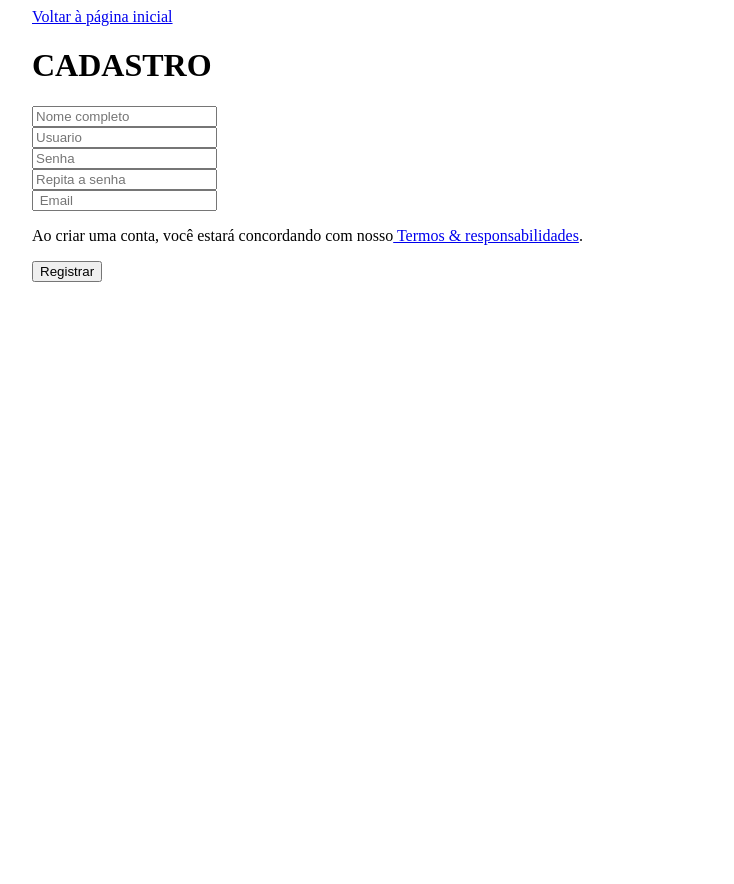
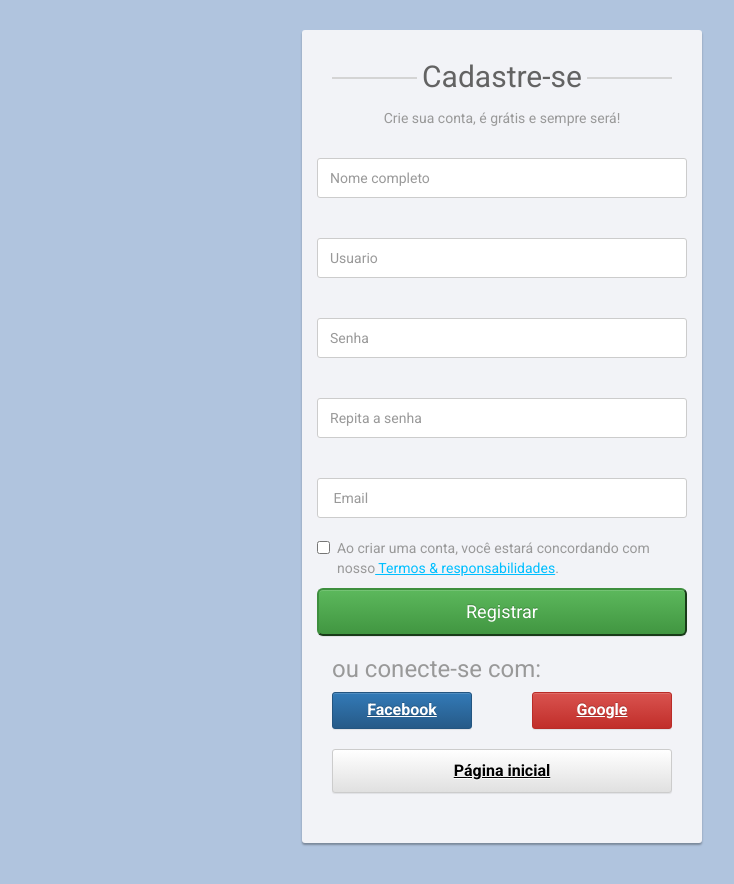
Before and after one commit to pcs-uniriotec/ClubeDasCifras, a website: page ProjetoClubeDasCifra/src/html/cadastro.html in a window 1280 px wide. Shown: the whole page, without its empty margins (138-872 px from the left). Before the commit the page ends 800 px from the top, so only its background shows below. Drawn offline with nearby package versions, Linux system fonts and the light colour scheme.

Commit message:
Front Cadastro
Atualização do container ( css global para escopos iguais)
Envio da pagina cadastro.html funcional

```diff
--- a/ProjetoClubeDasCifra/src/css/corpo.css
+++ b/ProjetoClubeDasCifra/src/css/corpo.css
@@ -1,5 +1,14 @@
 .container {
     margin : 0 auto;
-    width  : 940px;
-    position: relative;
+    width  : 700px;
+    height: 700px;
+    position: center;
+    color: black;
+    border-radius: 3px;
+    margin-bottom: 15px;
+    background: #f2f3f7;
+    box-shadow: 0px 2px 2px rgba(0, 0, 0, 0.3);
+    padding: 30px;
+
+
 }
--- a/ProjetoClubeDasCifra/src/css/header.css
+++ b/ProjetoClubeDasCifra/src/css/header.css
@@ -38,7 +38,7 @@
 }
 
 #musica {
-    width: 500px;
+    width: 250px;
     height: 30px;
     border-radius: 10px;
     font-size: 20px;
--- a/ProjetoClubeDasCifra/src/html/cadastro.html
+++ b/ProjetoClubeDasCifra/src/html/cadastro.html
@@ -3,29 +3,162 @@
 <head>
     <meta charset="UTF-8">
     <title>Cadastro</title>
-    <link rel="stylesheet" href="../css/corpo.css">
+    <meta charset="utf-8">
+    <meta http-equiv="X-UA-Compatible" content="IE=edge">
+    <meta name="viewport" content="width=device-width, initial-scale=1">
+    <link href="https://fonts.googleapis.com/css?family=Roboto:400,700" rel="stylesheet">
+    <title>Bootstrap Simple Registration Form</title>
+    <link rel="stylesheet" href="https://maxcdn.bootstrapcdn.com/bootstrap/3.3.7/css/bootstrap.min.css">
+    <link rel="stylesheet" href="https://maxcdn.bootstrapcdn.com/bootstrap/3.3.7/css/bootstrap-theme.min.css">
+    <script src="https://ajax.googleapis.com/ajax/libs/jquery/1.12.4/jquery.min.js"></script>
+    <script src="https://maxcdn.bootstrapcdn.com/bootstrap/3.3.7/js/bootstrap.min.js"></script>
+
+    <style type="text/css">
+        body{
+            color: #fff;
+            background: lightsteelblue;
+            font-family: 'Roboto', sans-serif;
+        }
+        .form-control{
+            height: 40px;
+            box-shadow: none;
+            color: #969fa4;
+        }
+        .form-control:focus{
+            border-color: #5cb85c;
+        }
+        .form-control, .btn{
+            border-radius: 3px;
+        }
+        .signup-form{
+            width: 400px;
+            margin: 0 auto;
+            padding: 30px 0;
+        }
+        .signup-form h2{
+            color: #636363;
+            margin: 0 0 15px;
+            position: relative;
+            text-align: center;
+        }
+        .signup-form h2:before, .signup-form h2:after{
+            content: "";
+            height: 2px;
+            width: 25%;
+            background: #d4d4d4;
+            position: absolute;
+            top: 50%;
+            z-index: 1;
+        }
+        .signup-form h2:before{
+            left: 0;
+        }
+        .signup-form h2:after{
+            right: 0;
+        }
+        .signup-form .hint-text{
+            color: #999;
+            margin-bottom: 30px;
+            text-align: center;
+        }
+        .signup-form form{
+            color: #999;
+            border-radius: 3px;
+            margin-bottom: 15px;
+            background: #f2f3f7;
+            box-shadow: 0px 2px 2px rgba(0, 0, 0, 0.3);
+            padding: 30px;
+        }
+        .signup-form .form-group{
+            margin-bottom: 20px;
+        }
+        .signup-form input[type="checkbox"]{
+            margin-top: 3px;
+        }
+        .signup-form .btn{
+            font-size: 16px;
+            font-weight: bold;
+            min-width: 140px;
+            outline: none !important;
+        }
+        .signup-form .row div:first-child{
+            padding-right: 10px;
+        }
+        .signup-form .row div:last-child{
+            padding-left: 10px;
+        }
+        .signup-form a{
+            color: #fff;
+            text-decoration: underline;
+        }
+        .signup-form a:hover{
+            text-decoration: none;
+        }
+        .signup-form form a{
+            color: #fff
+            text-decoration: none;
+        }
+        .signup-form form a:hover{
+            text-decoration: underline;
+        }
+    </style>
 </head>
 <body>
+<div class="signup-form">
+    <form action="/registro" method="POST">
+        <h2>Cadastre-se</h2>
+        <p class="hint-text">Crie sua conta, é grátis e sempre será!</p>
 
+        <div class="form-group">
+            <div class="row">
+                <input type="text" name="nome" class="form-control" placeholder="Nome completo" required="necessário">
+            </div>
+        </div>
+        <div class="form-group">
+            <div class="row">
+            </div>
+        </div>
+        <div class="form-group">
+            <div class="row">
+                <input type="text" name="username" class="form-control" placeholder="Usuario" required="necessário"><br>
+            </div>
+        </div>
+        <div class="form-group">
+            <div class="row">
+                <input type="password" name="password" class="form-control" placeholder="Senha" required="necessário"><br>
+            </div>
+        </div>
+        <div class="form-group">
+            <div class="row">
+                <input type="password" placeholder="Repita a senha" class="form-control" name="psw-repeat" required="necessário"><br>
+            </div>
+        </div>
+        <div class="form-group">
+            <div class="row">
+                <input type="text" placeholder=" Email" class="form-control" name="email" required="necessário">
+            </div>
+        </div>
+        <div class="form-group">
+            <div class="row">
+                <label class="checkbox-inline"><input type="checkbox" required="required"> Ao criar uma conta, você estará concordando com nosso<a style="color: deepskyblue" href="link do termo"> Termos & responsabilidades</a>.</p></label>
+                <input type="submit" id="submitbtn" class="btn-success btn-lg btn-block" value="Registrar"></input>
+            </div>
+        </div>
+        <h3>ou conecte-se com:</h3>
+        <div class="form-group social-btn clearfix">
+            <a href="#" class="btn btn-primary pull-left"><i class="fa fa-facebook"></i> Facebook</a>
+            <a href="#" class="btn btn-danger pull-right"><i class="fa fa-google"></i> Google</a>
+        </div>
+        <div class="form-group social-btn clearfix">
+            <a href="/" class="btn btn-default btn-lg btn-block " style="color: black">Página inicial</a>
 
-    <div class="container">
-        <a href="/">Voltar à página inicial</a>
-        <form action="/registro" method="POST">
-            <h1>CADASTRO</h1>
-            <input type="text" name="nome" placeholder="Nome completo" required><br>
-            <input type="text" name="username" placeholder="Usuario" required><br>
-            <input type="password" name="password" placeholder="Senha" required><br>
-            <input type="password" placeholder="Repita a senha" name="psw-repeat" required><br>
-            <input type="text" placeholder=" Email" name="email" required>
-            <p>Ao criar uma conta, você estará concordando com nosso<a href="link do termo"> Termos & responsabilidades</a>.</p>
-            <input type="submit" id="submitbtn" value="Registrar"></input>
-        </form>
-    </div>
+        </div>
+    </form>
+</div>
 
-
-    <script src="https://code.jquery.com/jquery-3.2.1.min.js"></script>
-    <script src="../js/usuario.js"></script>
-    <script src="../js/cadastro.js"></script>
+<script src="https://code.jquery.com/jquery-3.2.1.min.js"></script>
+<script src="../js/usuario.js"></script>
+<script src="../js/cadastro.js"></script>
 
 
 </body>
```
Also changed, not shown: ProjetoClubeDasCifra/src/html/pagInicial.html (+5 -4 lines).
